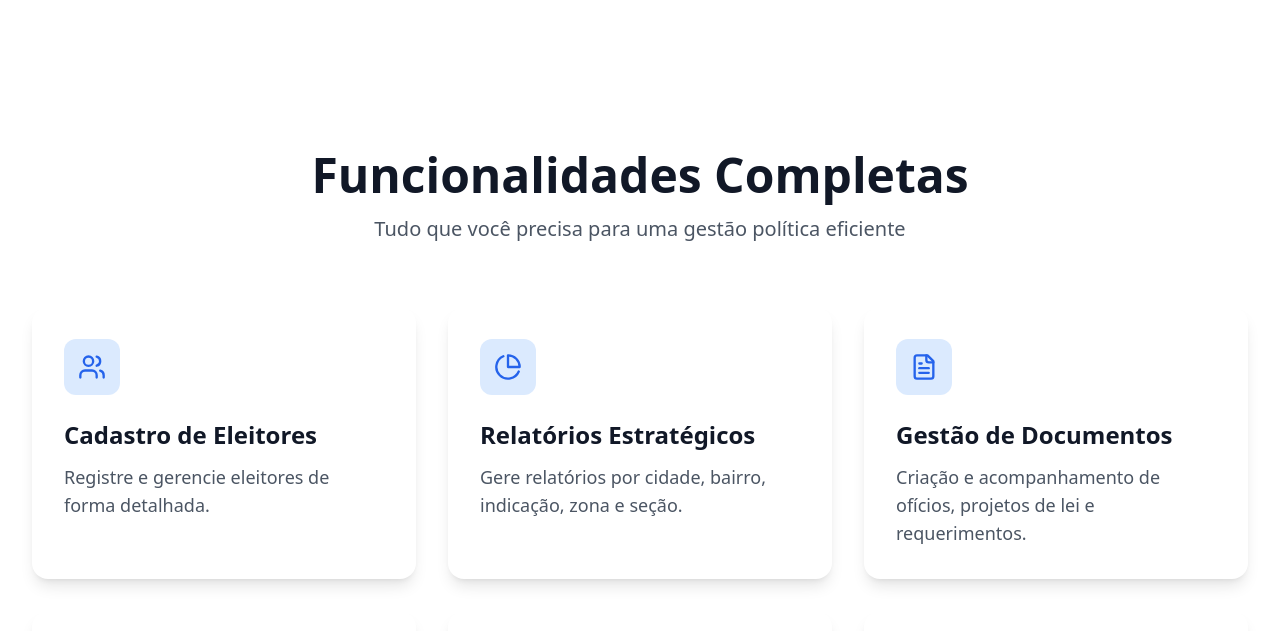
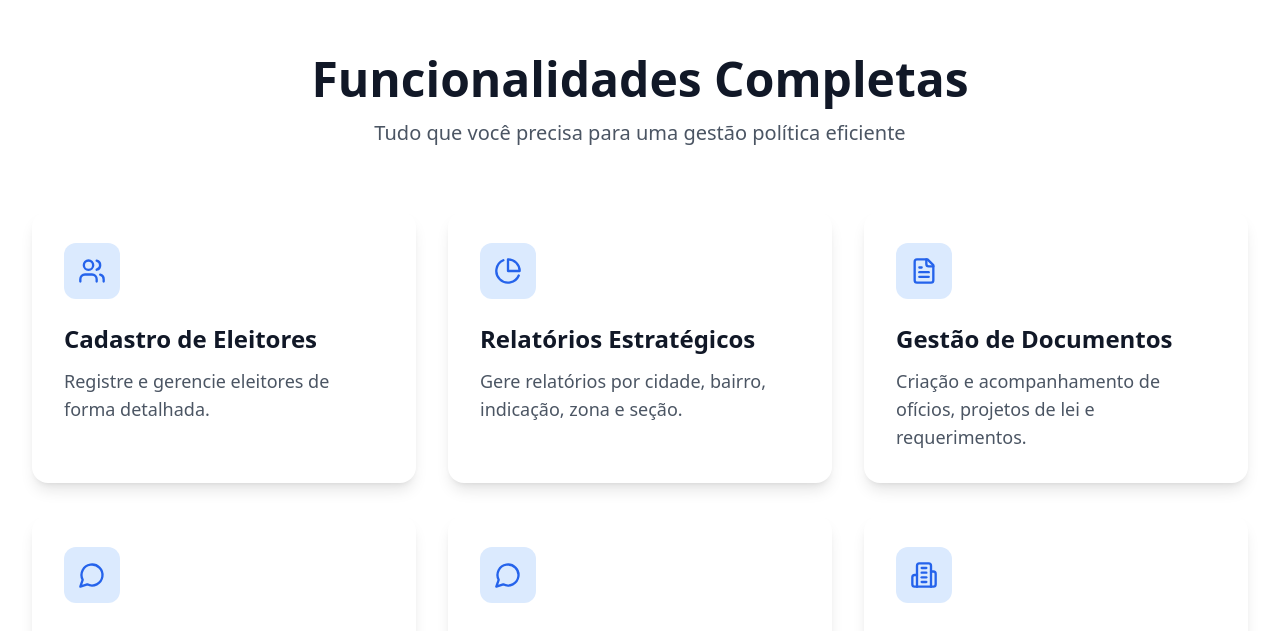
Before and after one commit to siswebgm/gbp_politico, a React (Vite) app in the folder gbp-main/: page / in a window 1280 px wide. Shown: the part 969-1600 px from the top of the page. Built offline with nearby package versions, Linux system fonts and the light colour scheme; no server answers.

Commit message:
feat: move seção de funcionalidades para o topo da landing page

```diff
--- a/gbp-main/src/pages/Landing/index.tsx
+++ b/gbp-main/src/pages/Landing/index.tsx
@@ -412,7 +412,7 @@ export function LandingPage() {
         </section>
 
         {/* Features Section */}
-        <section className="py-16 sm:py-24 bg-white mt-16 sm:mt-24 rounded-t-[2.5rem] sm:rounded-t-[3rem]">
+        <section className="py-16 sm:py-24 bg-white rounded-t-[2.5rem] sm:rounded-t-[3rem]">
           <div className="max-w-7xl mx-auto px-4 sm:px-6 lg:px-8">
             <div className="text-center mb-12 sm:mb-16">
               <h2 className="text-3xl sm:text-4xl lg:text-5xl font-bold text-gray-900 mb-4">
```
